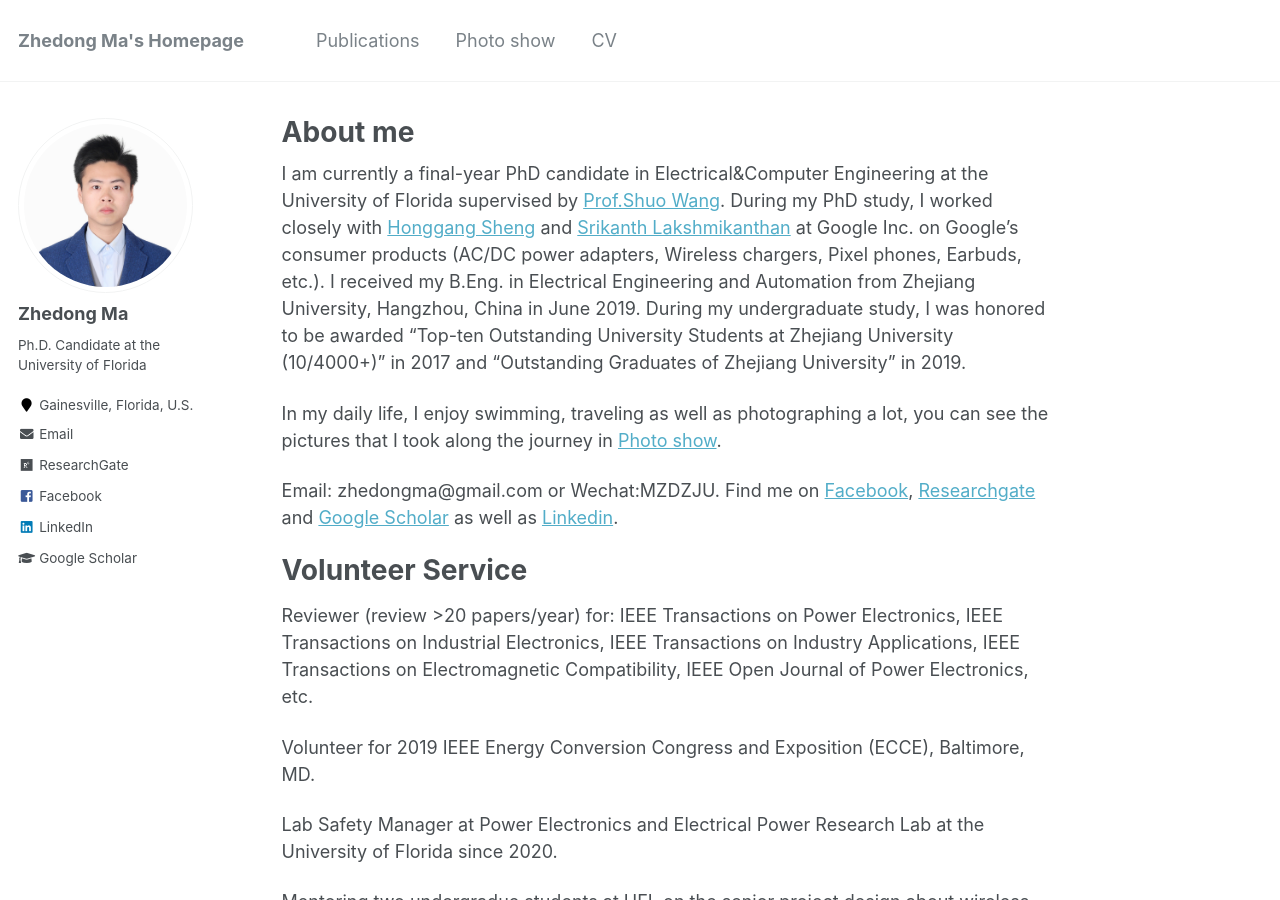
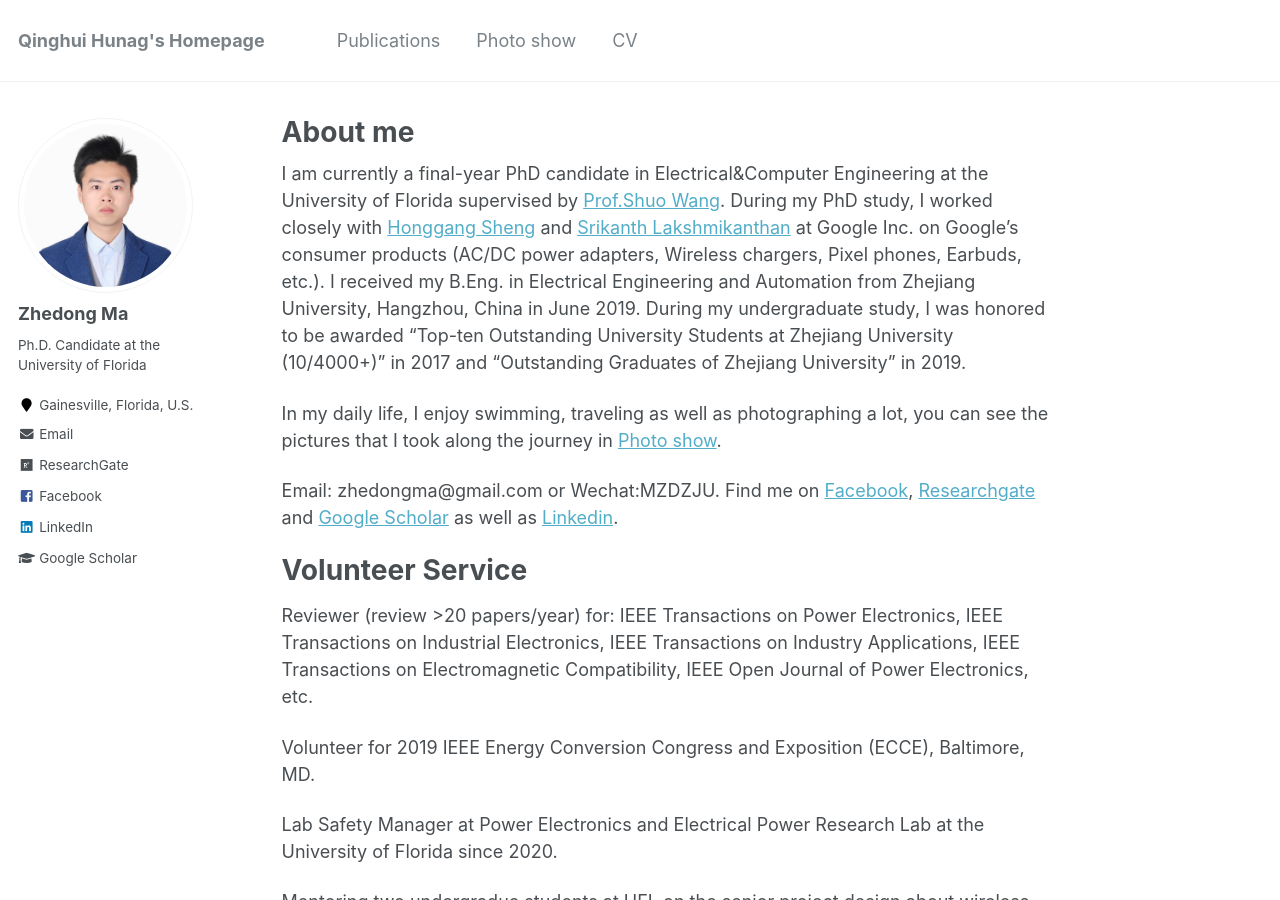
Before and after one commit to slionnnnnn/yanwenlai, a Jekyll site: the page built from _pages/about.md, in a window 1280 px wide and 900 px high. Built offline with Jekyll 4.4.1, drawn with Linux system fonts in a browser that asks for light colours; some of the changed text lies outside the part shown.

Commit message:
Update _config.yml

```diff
--- a/_config.yml
+++ b/_config.yml
@@ -7,9 +7,9 @@
 
 # Site Settings
 locale                   : "en-US"
-title                    : "Zhedong Ma's Homepage"
+title                    : "Qinghui Hunag's Homepage"
 title_separator          : "-"
-name                     : &name "Zhedong Ma"
+name                     : &name "Qinghui Huang"
 description              : &description "personal description"
 url                      : https://zhedongma.github.io  # the base hostname & protocol for your site e.g. "https://mmistakes.github.io"
 baseurl                  : "" # the subpath of your site, e.g. "/blog"
```
